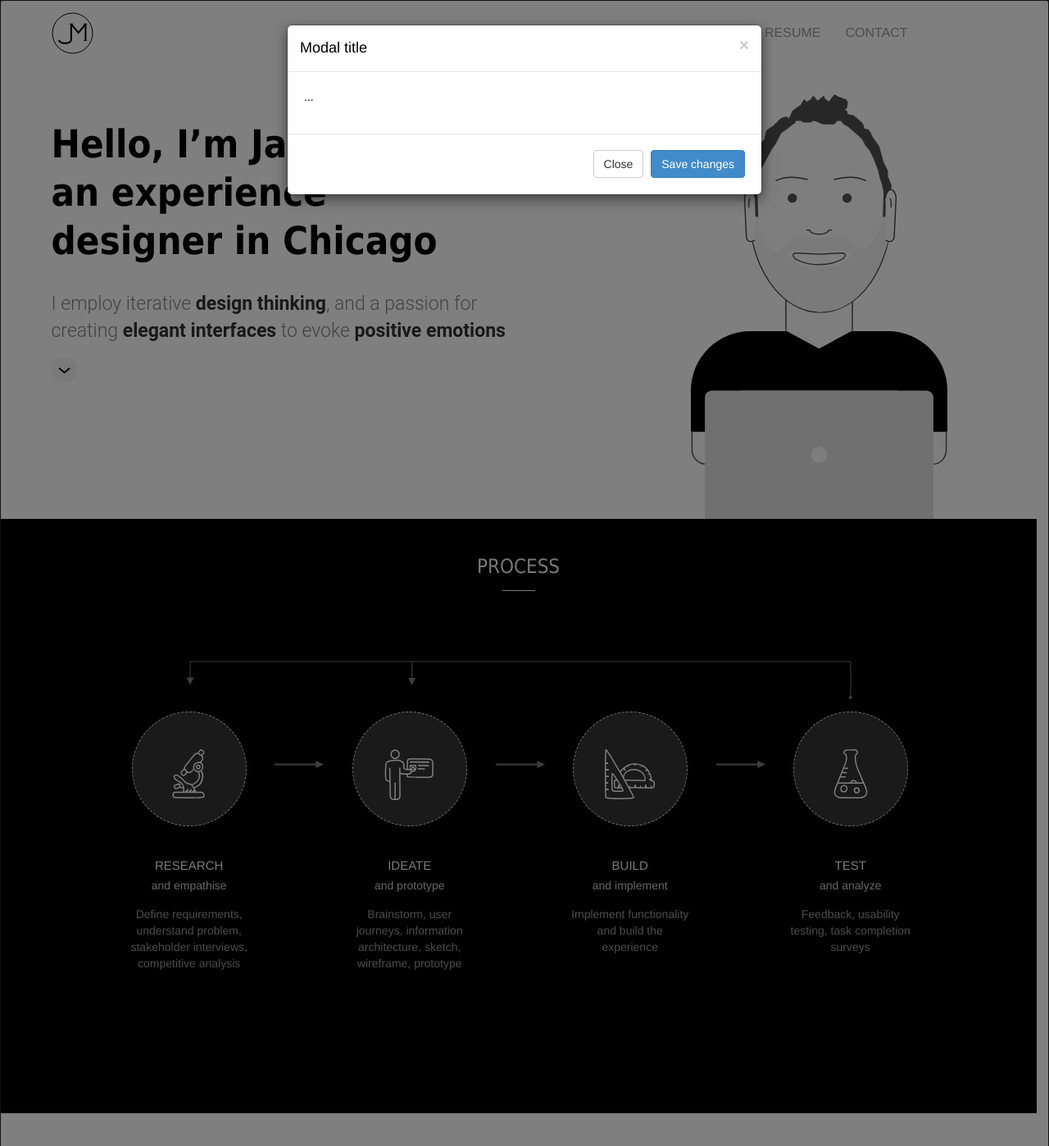
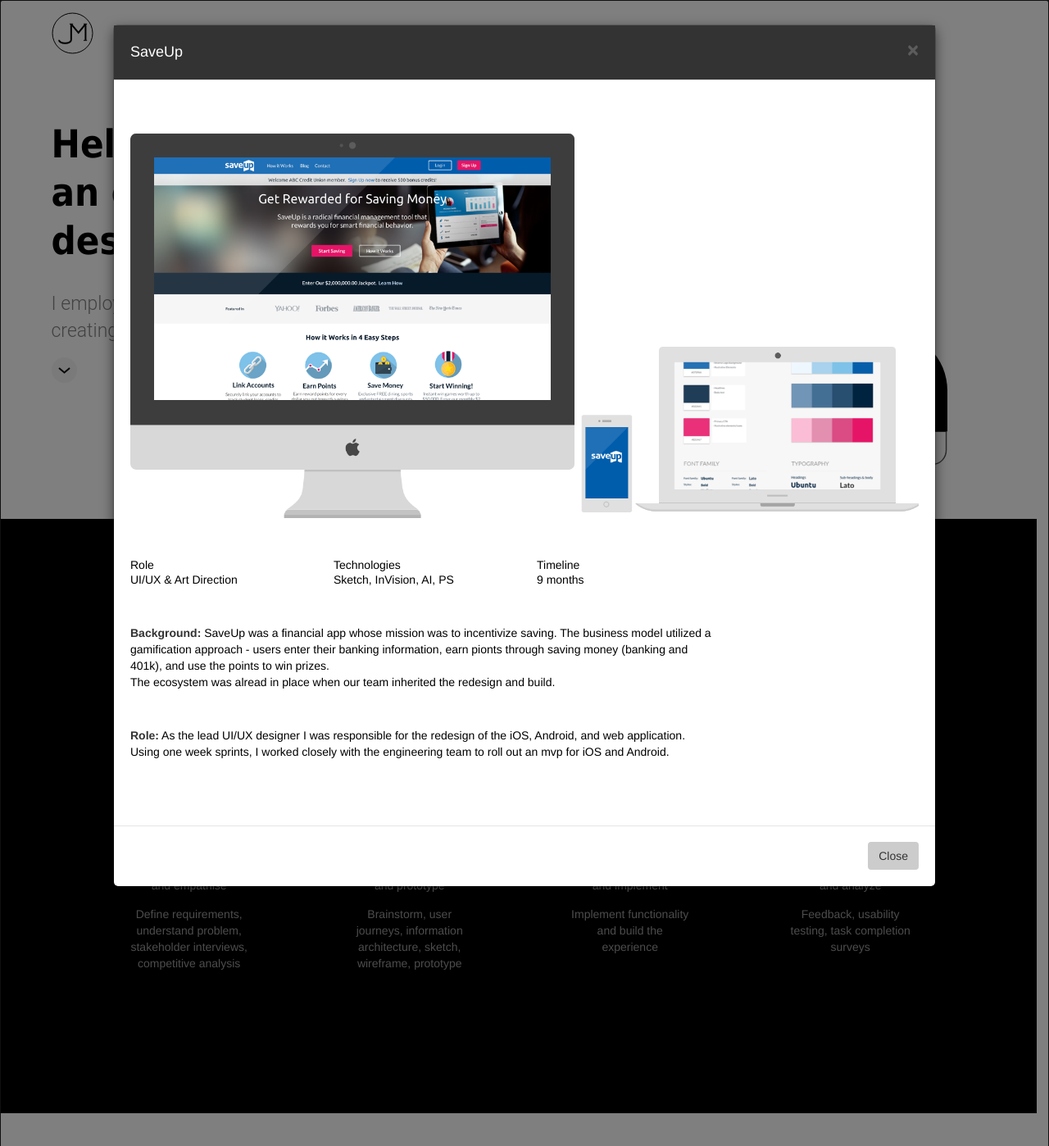
Before and after one commit to jmills312/portfolio, a PHP site: page / in a window 1280 px wide, after a click that opens the changed part. Shown: the top 1398 px of the page at 82% size. Run offline with PHP 8.4, Linux system fonts and the light colour scheme; some libraries are stand-ins or nearby versions.

Commit message:
Add new folio modals

```diff
--- a/assets/css/main.css
+++ b/assets/css/main.css
@@ -219,6 +219,24 @@ nav ul li a:hover {
   width: 60px;
   height: 60px;
 }
+/* Mdal */
+.modal-dialog {
+  width: 80%;
+  max-width: 1140px;
+}
+.btn-modal {
+  color: #333;
+  background: #ccc;
+}
+.modal-header {
+  background: #333;
+  color: #fff;
+  padding: 20px;
+}
+.modal-dialog .close {
+  font-size: 24px;
+  color: #fefefe;
+}
 /*-----------------------------------*/
 /*            Porftolio              */
 /*-----------------------------------*/
@@ -232,15 +250,13 @@ nav ul li a:hover {
 .folio {
   background: radial-gradient(#F8F8F8, #F9F9F9);
   text-align: center;
+  min-height: 725px;
 }
 .folio-small {
   max-width: 98%;
 }
 .folio-items:hover {
   box-shadow: 0 1px 4px 1px rgba(117,117,117,.2);
-}
-.folio1 {
-  min-height: 750px;
 }
 .folio img {
   -moz-transition: all 0.6s;
@@ -485,6 +501,7 @@ nav ul li a:hover {
 .brands-row {
   padding: 20px;
 }
+/* Footer */
 footer {
   background: #000;
   color: #fff;
@@ -547,6 +564,8 @@ footer .copy {
   border-radius: 4px;
   margin-left: 5px;
 }
+
+
 /*-----------------------------------*/
 /*          MEDIA QUERIES            */
 /*-----------------------------------*/
--- a/assets/js/custom.js
+++ b/assets/js/custom.js
@@ -1,4 +1,3 @@
-
 $(window).scroll(function() {
 	if ($(window).scrollTop() > 45 ){
  		$('.bg').addClass('show');
--- a/index.php
+++ b/index.php
@@ -62,6 +62,7 @@
   }
 });
 
+
 </script>
 
 
--- a/portfolio.php
+++ b/portfolio.php
@@ -16,7 +16,7 @@
 			<a href="folio1.php">
 				<div class="col-xs-12 folio folio1">
 					<figure>
-						<img class="img-responsive onboard-dash" src="assets/img/onboarding-dash.png" alt="onboarding dasboard" >
+						<img class="img-responsive onboard-dash" src="assets/img/onboarding-dash2.png" alt="onboarding dasboard" >
 					</figure>
 				</div><!--/col xs 12-->
 			</a>
@@ -35,14 +35,56 @@
 		    <div class="modal-content">
 		      <div class="modal-header">
 		        <button class="close" aria-hidden="true" type="button" data-dismiss="modal">×</button>
-		        <h4 class="modal-title" id="myModalLabel">Modal title</h4>
+		        <h4 class="modal-title" id="myModalLabel">SaveUp</h4>
 		      </div>
 		      <div class="modal-body">
-		        ...
+		      	<div class="container-fluid">
+
+
+		      		<div class="row m-bottom2">
+		      			<div class="col-sm-12">
+		      				<img class="img-responsive" src="assets/img/portfolio/modal/saveup.png" alt="saveup screens">
+		      			</div>
+		      		</div>
+
+
+		      		<div class="row m-bottom2">
+		      			<div class="col-sm-3">
+		        			<h5>Role</h5>
+		        			<p>UI/UX & Art Direction</p>
+		        		</div>
+		      			<div class="col-sm-3">
+		        			<h5>Technologies</h5>
+		        			<p>Sketch, InVision, AI, PS</p>
+		        		</div>
+								<div class="col-sm-3">
+									<h5>Timeline</h5>
+									<p>9 months</p>
+								</div>
+		      		</div>
+
+
+		      		<div class="row m-bottom2">
+		      			<div class="col-sm-9">
+		      				<p><span class="bold-inline">Background:</span> SaveUp was a financial app whose mission was to incentivize saving. The business model utilized a gamification approach - users enter their banking information, earn pionts through saving money (banking and 401k), and use the points to win prizes. </p>
+		      				<p>The ecosystem was alread in place when our team inherited the redesign and build. </p>
+		      			</div>
+		      		</div>
+
+
+		      		<div class="row m-bottom2">
+		      			<div class="col-sm-9">
+		      				<p><span class="bold-inline">Role:</span> As the lead UI/UX designer I was responsible for the redesign of the iOS, Android, and web application. Using one week sprints, I worked closely with the engineering team to roll out an mvp for iOS and Android.
+		      			</div>
+		      		</div>
+
+
+
+
+		      	</div>
 		      </div>
 		      <div class="modal-footer">
-		        <button class="btn btn-default" type="button" data-dismiss="modal">Close</button>
-		        <button class="btn btn-primary" type="button">Save changes</button>
+		        <button class="btn btn-modal" type="button" data-dismiss="modal">Close</button>
 		      </div>
 		    </div><!-- /.modal-content -->
 		  </div><!-- /.modal-dialog -->
```
Also changed, not shown: folio1.php (+9 -9 lines), assets/img/onboarding-dash.png, assets/img/onboarding-dash2.png (added), assets/img/portfolio/modal/saveup.png (added).
